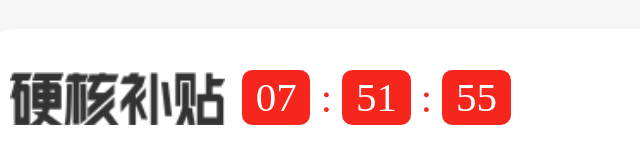
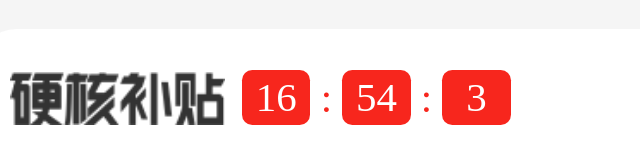
Before and after one commit to chenweihan02/m_kaola, a plain HTML site: page index.html in a window 1280 px wide. Shown: the part 353-516 px from the top of the page, 65-705 px from the left. Drawn offline with Linux system fonts and the light colour scheme.

Commit message:
硬核补贴倒计时

```diff
--- a/index.html
+++ b/index.html
@@ -53,8 +53,6 @@
 					</div>
 				</div>
 			</div>
-
-
 
 			<!-- 补贴 -->
 			<div class="subsidy">
@@ -224,5 +222,27 @@
 		<!-- <div class="cart"></div> -->
 		<!-- <div class="profile"></div> -->
 
+
+		<script>
+			// 硬核补贴倒计时  当日的24:00:00
+			var timeEl = document.querySelector('.time')
+			var hourEl = timeEl.children[0]
+			var minuteEl = timeEl.children[2]
+			var secondEl  = timeEl.children[4]
+
+			var endDate = new Date()
+			endDate.setHours(24)
+			endDate.setMinutes(0)
+			endDate.setSeconds(0)
+
+			setInterval(function() {
+				var startDate = new Date()
+				var time = (endDate - startDate) / 1000;
+				hourEl.textContent = Math.floor(time / 3600)
+				minuteEl.textContent = Math.floor(time % 3600 / 60)
+				secondEl.textContent = Math.floor(time % 60)
+			}, 1000)
+		</script>
+
 	</body>
 </html>
```
